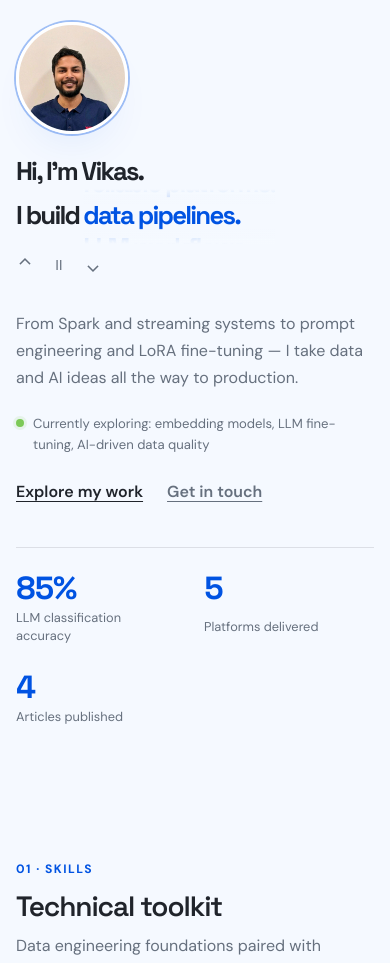
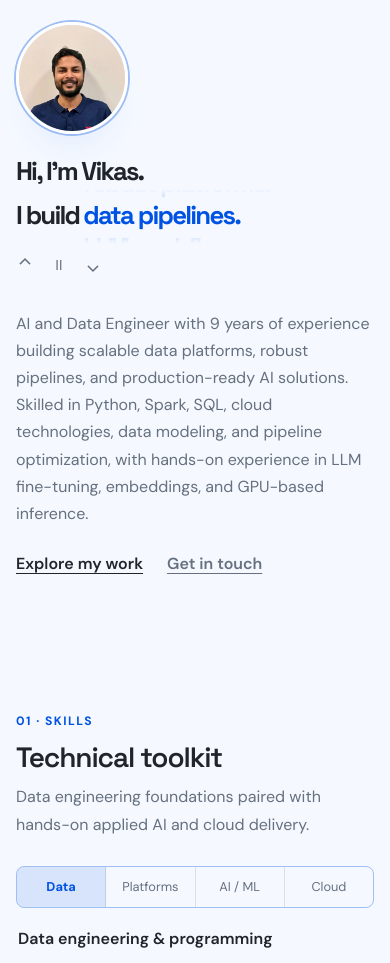
Before and after one commit to itsvikas/portfolio, a Flask app: page / in a window 390 px wide. Shown: the part 144-1107 px from the top of the page. Run offline with Flask 3, Linux system fonts and the light colour scheme.

Commit message:
Update portfolio

```diff
--- a/app.py
+++ b/app.py
@@ -15,15 +15,17 @@ DATA = {
     "medium": "https://medium.com/@vikaskumar.ran",
     "medium_feed": "https://medium.com/feed/@vikaskumar.ran",
     "hero_summary": (
-        "From Spark and streaming systems to prompt engineering and LoRA fine-tuning — "
-        "I take data and AI ideas all the way to production."
+        "AI and Data Engineer with 9 years of experience building scalable data platforms, "
+        "robust pipelines, and production-ready AI solutions. Skilled in Python, Spark, SQL, "
+        "cloud technologies, data modeling, and pipeline optimization, with hands-on experience "
+        "in LLM fine-tuning, embeddings, and GPU-based inference."
     ),
-    "exploring": ["embedding models", "LLM fine-tuning", "AI-driven data quality"],
-    "phrases": ["data pipelines.", "LLM workflows.", "reliable platforms."],
-    "stats": [
-        {"value": 85, "suffix": "%", "label": "LLM classification accuracy"},
-        {"value": 5, "suffix": "", "label": "Platforms delivered"},
-        {"value": 4, "suffix": "", "label": "Articles published"},
+    "phrases": [
+        "data pipelines.",
+        "LLM workflows.",
+        "scalable pipelines.",
+        "AI-powered solutions.",
+        "robust platforms.",
     ],
     "skills_intro": "Data engineering foundations paired with hands-on applied AI and cloud delivery.",
     "skills": [
@@ -51,15 +53,14 @@ DATA = {
     },
     "previous_projects": [
         {
-            "title": "DQ · Automated Rule Suggestions",
-            "summary": "Improved LLM-generated data-quality rules and built an evaluation framework to measure their quality consistently.",
-            "meta": "Prompt engineering · Evaluation framework",
+            "title": "Dedup · Data Processing Platform",
+            "summary": "Built scalable data ingestion and processing workflows and prepared search indexes for downstream use.",
+            "meta": "Data engineering · Platform enablement",
             "highlights": [
-                "Rebuilt the ARS system prompt with confidence tiers, dimension coverage, and rule-quality guidelines.",
-                "Designed practical workarounds for LLM limitations and unreliable output patterns.",
-                "Developed an evaluation framework that scores generated rules across multiple metrics.",
+                "Developed Spark jobs for data ingestion and transformation.",
+                "Created jobs to load Elasticsearch indexes and established the project's CI/CD pipelines.",
             ],
-            "tags": ["LLMs", "Prompt Engineering", "Evaluation", "Data Quality"],
+            "tags": ["Spark", "Elasticsearch", "Data Ingestion", "CI/CD"],
         },
         {
             "title": "IRR · Privacy Rights Platform",
@@ -73,14 +74,15 @@ DATA = {
             "tags": ["Airflow", "Kafka", "CI/CD", "APIs", "Privacy Engineering"],
         },
         {
-            "title": "Dedup · Data Processing Platform",
-            "summary": "Built scalable data ingestion and processing workflows and prepared search indexes for downstream use.",
-            "meta": "Data engineering · Platform enablement",
+            "title": "DQ · Automated Rule Suggestions",
+            "summary": "Improved LLM-generated data-quality rules and built an evaluation framework to measure their quality consistently.",
+            "meta": "Prompt engineering · Evaluation framework",
             "highlights": [
-                "Developed Spark jobs for data ingestion and transformation.",
-                "Created jobs to load Elasticsearch indexes and established the project's CI/CD pipelines.",
+                "Rebuilt the ARS system prompt with confidence tiers, dimension coverage, and rule-quality guidelines.",
+                "Designed practical workarounds for LLM limitations and unreliable output patterns.",
+                "Developed an evaluation framework that scores generated rules across multiple metrics.",
             ],
-            "tags": ["Spark", "Elasticsearch", "Data Ingestion", "CI/CD"],
+            "tags": ["LLMs", "Prompt Engineering", "Evaluation", "Data Quality"],
         },
         {
             "title": "BigID · Asset Onboarding & Automation",
--- a/static/css/style.css
+++ b/static/css/style.css
@@ -93,8 +93,8 @@ button:focus-visible, a:focus-visible, summary:focus-visible { outline: 2px soli
 .hero__greeting { display: block; margin-bottom: .13em; }
 .hero__build-line { display: flex; align-items: center; gap: .25em; white-space: nowrap; }
 .hero__build-lead { flex: none; }
-.word-reel { position: relative; display: grid; width: max-content; height: calc(1.1em + 2 * (.38em + .14em)); overflow: hidden; color: var(--accent); }
-.word-reel::before { position: absolute; z-index: 1; inset: 0; content: ""; background: linear-gradient(to bottom, var(--page-bg), transparent 30%, transparent 70%, var(--page-bg)); pointer-events: none; }
+.word-reel { position: relative; display: grid; width: max-content; min-width: max-content; flex: none; height: calc(1.1em + 2 * (.38em + .14em)); overflow: hidden; color: var(--accent); }
+.word-reel { -webkit-mask-image: linear-gradient(to bottom, transparent 0%, #000 28%, #000 72%, transparent 100%); mask-image: linear-gradient(to bottom, transparent 0%, #000 28%, #000 72%, transparent 100%); }
 .word-reel__phrase { position: relative; grid-area: 1 / 1; align-self: center; height: 1.1em; line-height: 1.1; opacity: 0; transform: translateY(calc(var(--reel-offset, 0) * (1.1em + .14em))); transition: transform .75s cubic-bezier(.22,.8,.25,1), opacity .75s ease; }
 .word-reel__phrase.is-current { opacity: 1; }
 .word-reel__phrase.is-near { opacity: .25; }
@@ -112,10 +112,6 @@ button:focus-visible, a:focus-visible, summary:focus-visible { outline: 2px soli
 .text-link { color: var(--text); font-weight: 600; text-underline-offset: 4px; text-decoration-thickness: 1px; }
 .text-link:hover { color: var(--accent); }
 .text-link--subtle { color: var(--muted); }
-.impact-stats { display: flex; flex-wrap: wrap; gap: 48px; max-width: 610px; margin: 56px 0 0; padding: 26px 0 0; border-top: 1px solid var(--hairline); list-style: none; }
-.impact-stat { display: grid; gap: 5px; min-width: 118px; }
-.impact-stat__value { color: var(--accent); font: 700 clamp(2rem, 4vw, 2.75rem)/1 var(--font-display); font-variant-numeric: tabular-nums; letter-spacing: -.04em; }
-.impact-stat__label { max-width: 155px; color: var(--muted); font-size: .8rem; line-height: 1.4; }
 
 .portfolio-section { padding: clamp(56px, 8vw, 104px) 0; scroll-margin-top: 64px; }
 .portfolio-section:nth-of-type(odd) { background: color-mix(in srgb, var(--tile-bg) 28%, transparent); }
@@ -248,8 +244,6 @@ html.has-js .reveal.is-visible { opacity: 1; transform: translateY(0); }
     .icon-button { width: 34px; }
     .hero__summary { margin-top: 23px; font-size: 1rem; }
     .hero__exploring { font-size: .82rem; }
-    .impact-stats { display: grid; grid-template-columns: repeat(2, minmax(0, 1fr)); gap: 26px 18px; margin-top: 42px; padding-top: 24px; }
-    .impact-stat:last-child { grid-column: 1 / -1; }
     .portfolio-section { padding: 60px 0; }
     .section-heading { margin-bottom: 28px; }
     .project-grid { grid-template-columns: 1fr; gap: 14px; }
--- a/static/js/main.js
+++ b/static/js/main.js
@@ -158,30 +158,6 @@
     paintReel();
     resetReelTimer();
 
-    const counters = [...document.querySelectorAll(".impact-stat__value")];
-    function animateCounter(element) {
-        const target = Number(element.dataset.count);
-        const suffix = element.dataset.suffix || "";
-        if (reducedMotion.matches) { element.textContent = `${target}${suffix}`; return; }
-        const start = performance.now();
-        const duration = 1200;
-        function tick(now) {
-            const t = Math.min(1, (now - start) / duration);
-            const eased = 1 - Math.pow(1 - t, 3);
-            element.textContent = `${Math.round(target * eased)}${suffix}`;
-            if (t < 1) requestAnimationFrame(tick);
-        }
-        requestAnimationFrame(tick);
-    }
-    const counterObserver = new IntersectionObserver((entries, observer) => {
-        entries.forEach((entry) => {
-            if (!entry.isIntersecting) return;
-            animateCounter(entry.target);
-            observer.unobserve(entry.target);
-        });
-    }, { threshold: 0.4 });
-    counters.forEach((counter) => counterObserver.observe(counter));
-
     const copyEmail = document.getElementById("copyEmail");
     const copyStatus = document.getElementById("copyStatus");
     copyEmail.addEventListener("click", async (event) => {
--- a/templates/index.html
+++ b/templates/index.html
@@ -9,7 +9,7 @@
     <meta name="author" content="{{ name }}">
     <meta property="og:type" content="website">
     <meta property="og:title" content="{{ name }} | {{ title }}">
-    <meta property="og:description" content="Data pipelines, LLM workflows and reliable platforms, from idea to production.">
+    <meta property="og:description" content="Scalable data pipelines, LLM workflows and production-ready AI solutions.">
     <link rel="preconnect" href="https://fonts.googleapis.com">
     <link rel="preconnect" href="https://fonts.gstatic.com" crossorigin>
     <link href="https://fonts.googleapis.com/css2?family=DM+Sans:wght@400;500;600;700&family=Space+Grotesk:wght@400;500;600;700&display=swap" rel="stylesheet">
@@ -70,7 +70,7 @@
                                     <span class="word-reel" id="wordReel" aria-hidden="true">
                                         {% for phrase in phrases %}<span class="word-reel__phrase" data-phrase="{{ loop.index0 }}">{{ phrase }}</span>{% endfor %}
                                     </span>
-                                    <span class="visually-hidden">data pipelines, LLM workflows, and reliable platforms.</span>
+                                    <span class="visually-hidden">data pipelines, LLM workflows, scalable pipelines, AI-powered solutions, and robust platforms.</span>
                                 </span>
                             </h2>
                             <div class="reel-controls" role="group" aria-label="What I build">
@@ -82,16 +82,10 @@
                         <img class="hero__portrait" src="{{ url_for('static', filename='img/profile.jpeg') }}" alt="Vikas smiling, wearing a navy polo shirt" width="400" height="400">
                     </div>
                     <p class="hero__summary">{{ hero_summary }}</p>
-                    <p class="hero__exploring"><span class="status-dot" aria-hidden="true"></span><span>Currently exploring: {{ exploring | join(", ") }}</span></p>
                     <div class="hero__links">
                         <a class="text-link" href="#projects">Explore my work</a>
                         <a class="text-link text-link--subtle" href="#contact">Get in touch</a>
                     </div>
-                    <ul class="impact-stats" aria-label="Career highlights">
-                        {% for stat in stats %}
-                        <li class="impact-stat"><span class="impact-stat__value" data-count="{{ stat.value }}" data-suffix="{{ stat.suffix }}">0{{ stat.suffix }}</span><span class="impact-stat__label">{{ stat.label }}</span></li>
-                        {% endfor %}
-                    </ul>
                 </div>
             </section>
 
```
Also changed, not shown: build/index.html (+14 -20 lines), build/static/css/style.css (+2 -8 lines), build/static/js/main.js (+0 -24 lines).
